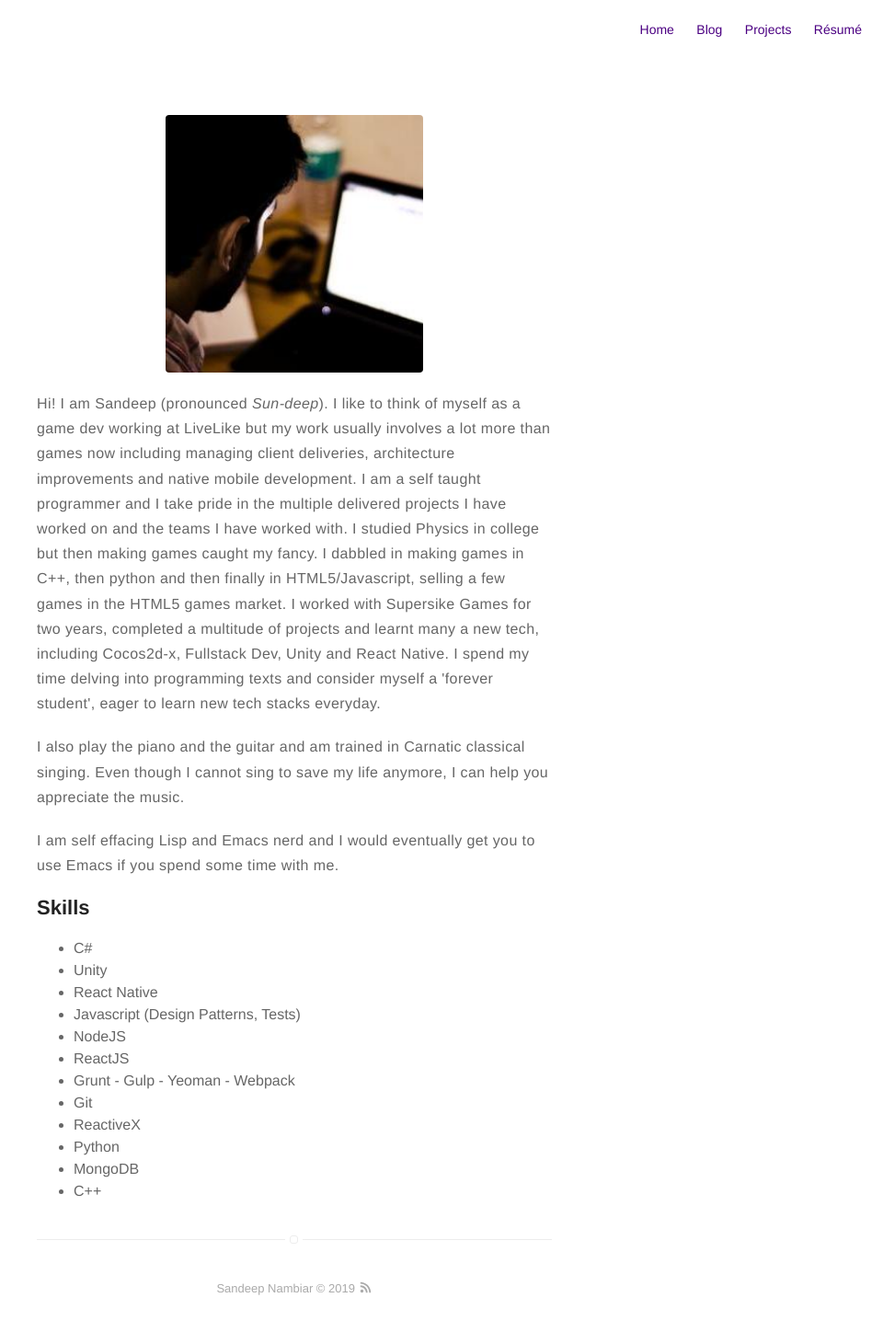
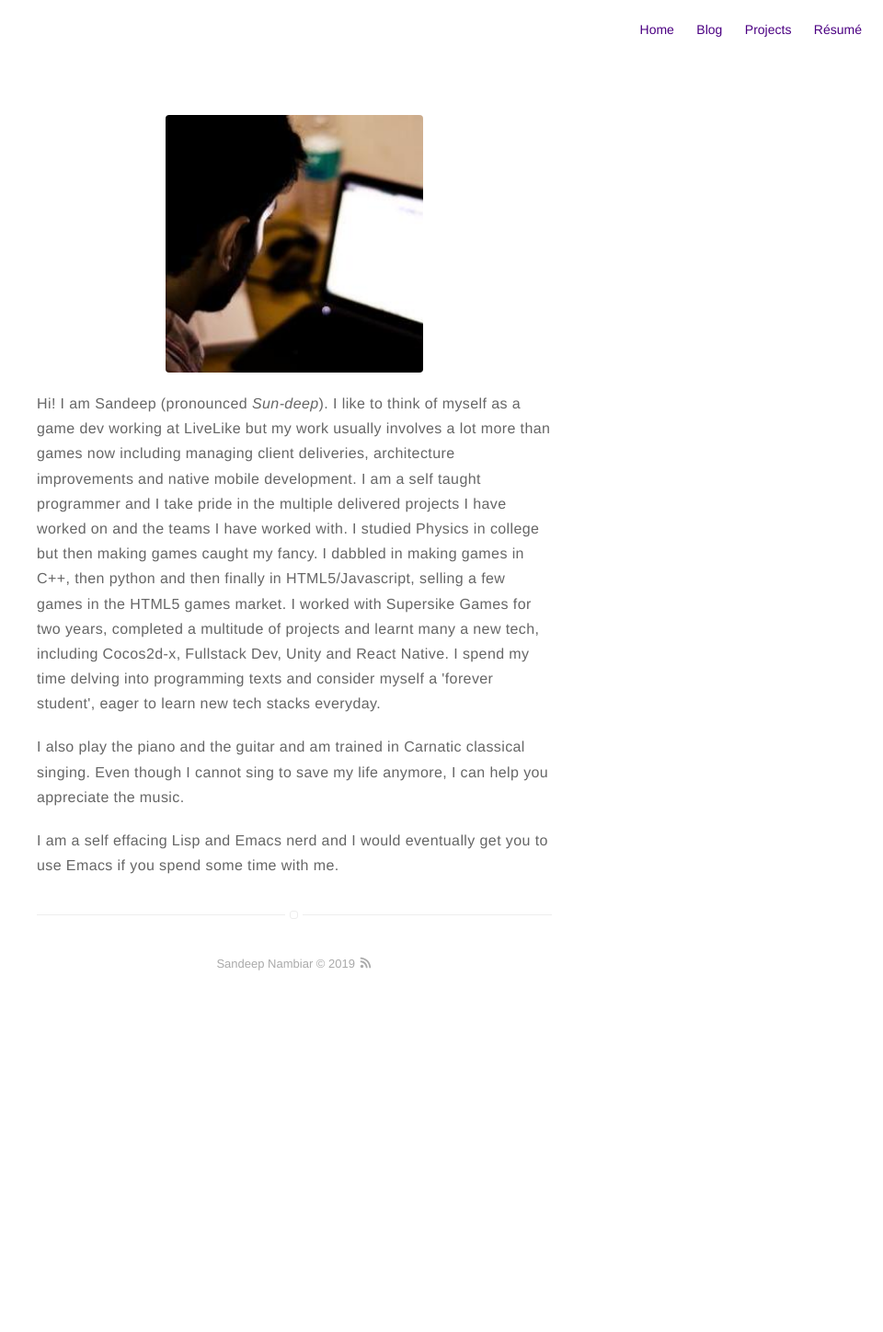
Before and after one commit to gamedolphin/gamedolphin.old.github.com, a Jekyll site: the page built from about.md, in a window 1280 px wide. Shown: the whole page at 92% size, without its empty margins (320-1280 px from the left). Built offline with Jekyll 4.4.1, drawn with Linux system fonts in a browser that asks for light colours; after the commit the page ends 1095 px from its top, so only the background shows below that.

Commit message:
Remove cheesy skills stack from about page

```diff
--- a/about.md
+++ b/about.md
@@ -7,21 +7,4 @@ layout: page
 <p>Hi! I am Sandeep (pronounced <i>Sun-deep</i>). I like to think of myself as a game dev working at LiveLike but my work usually involves a lot more than games now including managing client deliveries, architecture improvements and native mobile development. I am a self taught programmer and I take pride in the multiple delivered projects I have worked on and the teams I have worked with. I studied Physics in college but then making games caught my fancy. I dabbled in making games in C++, then python and then finally in HTML5/Javascript, selling a few games in the HTML5 games market. I worked with Supersike Games for two years,  completed a multitude of projects and learnt many a new tech, including Cocos2d-x, Fullstack Dev, Unity and React Native. I spend my time delving into programming texts and consider myself a 'forever student', eager to learn new tech stacks everyday.</p>
 
 <p>I also play the piano and the guitar and am trained in Carnatic classical singing. Even though I cannot sing to save my life anymore, I can help you appreciate the music.</p>
-<p>I am self effacing Lisp and Emacs nerd and I would eventually get you to use Emacs if you spend some time with me.</p>
-
-<h2>Skills</h2>
-
-<ul class="skill-list">
-	<li>C#</li>
-	<li>Unity</li>
-	<li>React Native</li>
-	<li>Javascript (Design Patterns, Tests)</li>
-	<li>NodeJS</li>
-	<li>ReactJS</li>
-	<li>Grunt - Gulp - Yeoman - Webpack</li>
-	<li>Git</li>
-	<li>ReactiveX</li>
-	<li>Python</li>
-	<li>MongoDB</li>
-	<li>C++</li>
-</ul>
+<p>I am a self effacing Lisp and Emacs nerd and I would eventually get you to use Emacs if you spend some time with me.</p>
```
